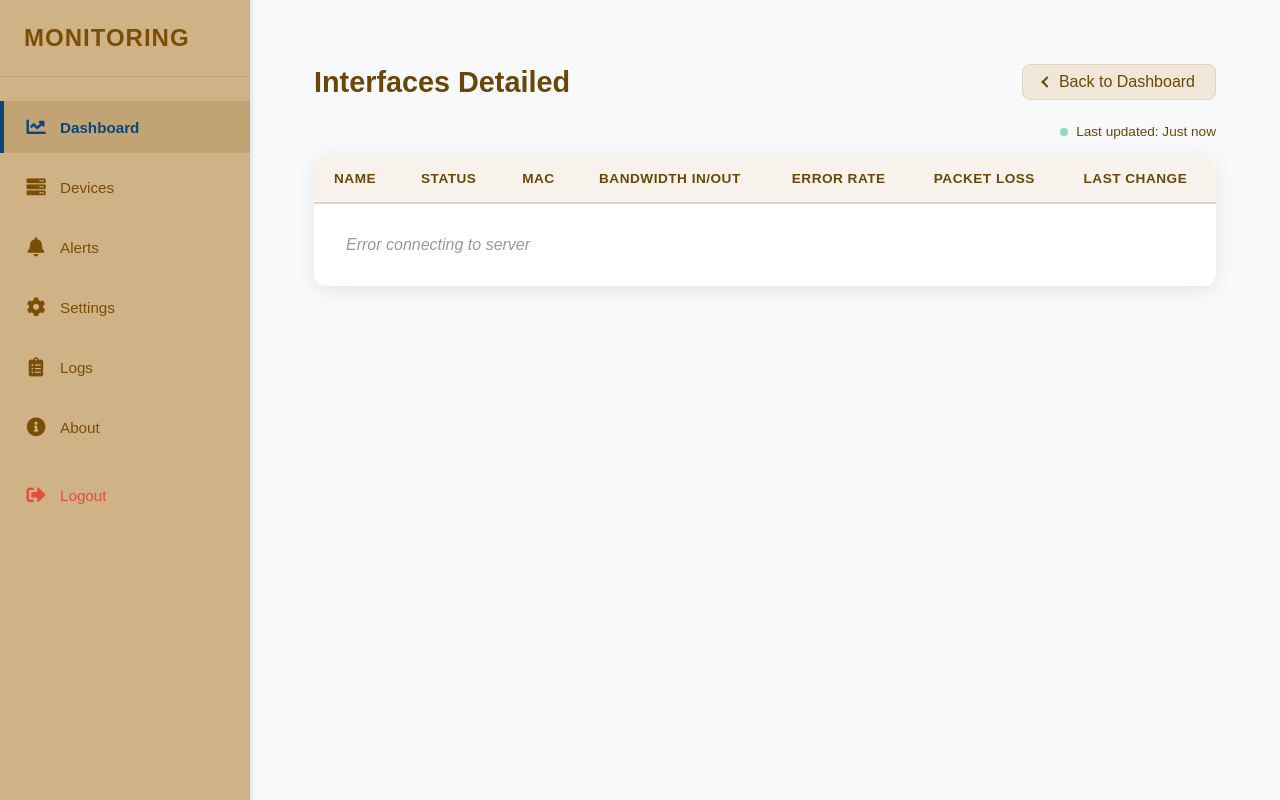
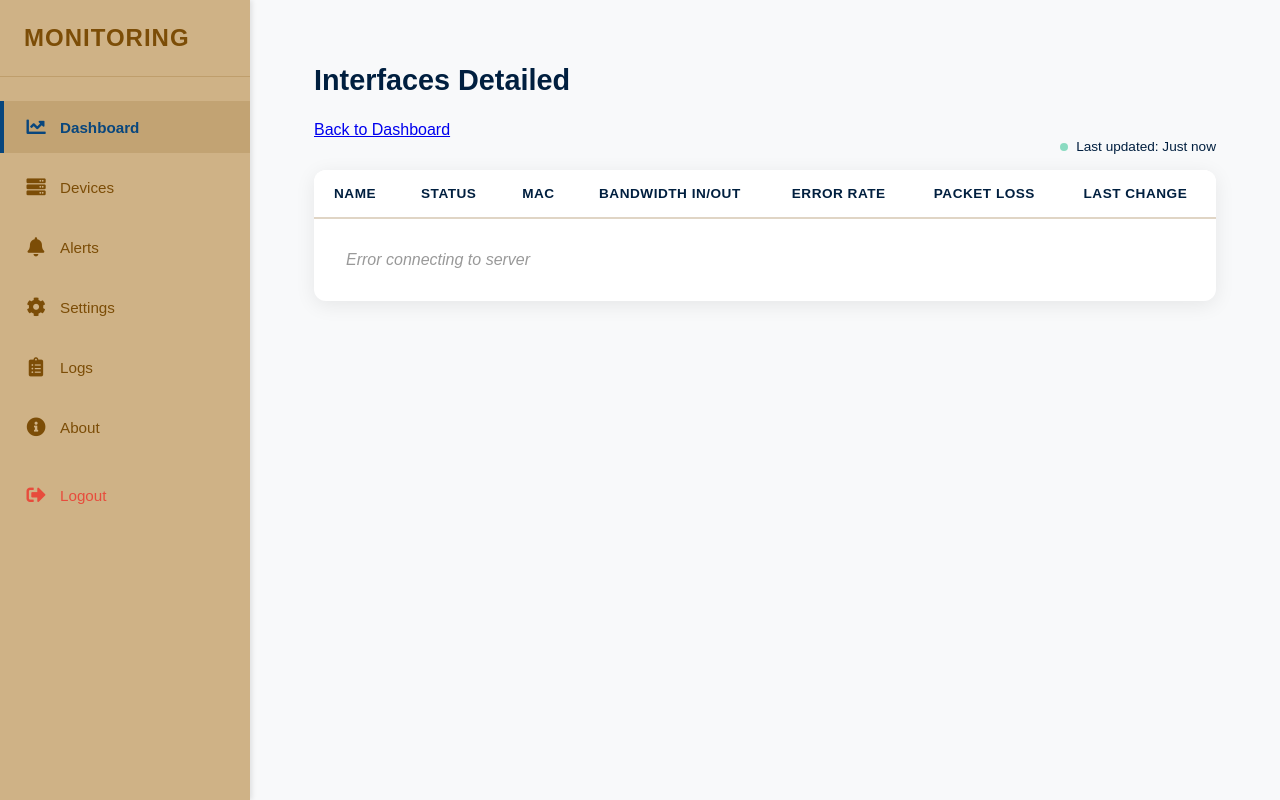
Before and after one commit to Omar23232/Oversee-backend, a Django app: page /interfaces/ in a window 1280 px wide. Run offline with Django 5.2, Linux system fonts and the light colour scheme; a user stored in the database is signed in.

Commit message:
Update interfaces.css

```diff
--- a/Oversee_backend/login/static/login/css/interfaces.css
+++ b/Oversee_backend/login/static/login/css/interfaces.css
@@ -8,7 +8,7 @@
 body {
     font-family: 'Poppins', Arial, sans-serif;
     background: #f8f9fa;
-    color: #3d2c0a;
+    color: #001F3F;
     min-height: 100vh;
 }
 
@@ -19,48 +19,10 @@ body {
 }
 
 .content-area h2 {
-    color: #694707;
+    color: #001F3F;
     font-size: 1.8rem;
     margin-bottom: 1.5rem;
     font-weight: 600;
-}
-
-/* Header section with back button */
-.header-section {
-    display: flex;
-    justify-content: space-between;
-    align-items: center;
-    margin-bottom: 1.5rem;
-}
-
-.header-section h2 {
-    margin-bottom: 0;
-}
-
-.btn-back {
-    display: inline-flex;
-    align-items: center;
-    background-color: #f1e7d8;
-    color: #694707;
-    padding: 0.5rem 1.25rem;
-    border-radius: 8px;
-    text-decoration: none;
-    font-weight: 500;
-    border: 1px solid #e0d5c5;
-    transition: all 0.2s ease;
-}
-
-.btn-back:hover {
-    background-color: #e0d5c5;
-}
-
-.arrow-left {
-    border: solid #694707;
-    border-width: 0 2px 2px 0;
-    display: inline-block;
-    padding: 3px;
-    margin-right: 8px;
-    transform: rotate(135deg);
 }
 
 /* Table Container */
@@ -91,7 +53,7 @@ body {
     width: 40px;
     height: 40px;
     border: 4px solid #f1e7d8;
-    border-top: 4px solid #694707;
+    border-top: 4px solid #001F3F;
     border-radius: 50%;
     animation: spin 1s linear infinite;
 }
@@ -118,8 +80,8 @@ body {
 }
 
 .table th {
-    background-color: #f7f3ec;
-    color: #694707;
+    background-color: #ffffff;
+    color: #001F3F;
     font-weight: 600;
     font-size: 0.85rem;
     text-transform: uppercase;
@@ -286,7 +248,7 @@ td[data-label="Packet Loss"]:hover .tooltip {
     justify-content: flex-end;
     gap: 8px;
     margin-bottom: 1rem;
-    color: #694707;
+    color: #001F3F;
     font-size: 0.85rem;
 }
 
@@ -361,7 +323,7 @@ td[data-label="Packet Loss"]:hover .tooltip {
         position: absolute;
         left: 0.75rem;
         font-weight: 600;
-        color: #82580b;
+        color: #001F3F;
     }
 
     /* Reset the centered columns on mobile */
```
